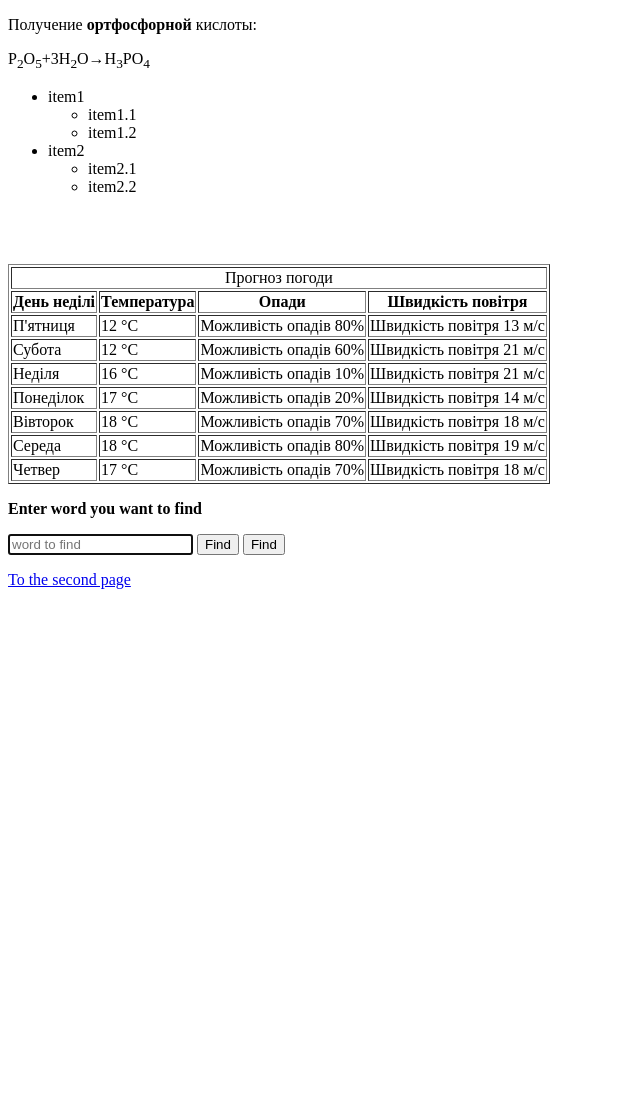
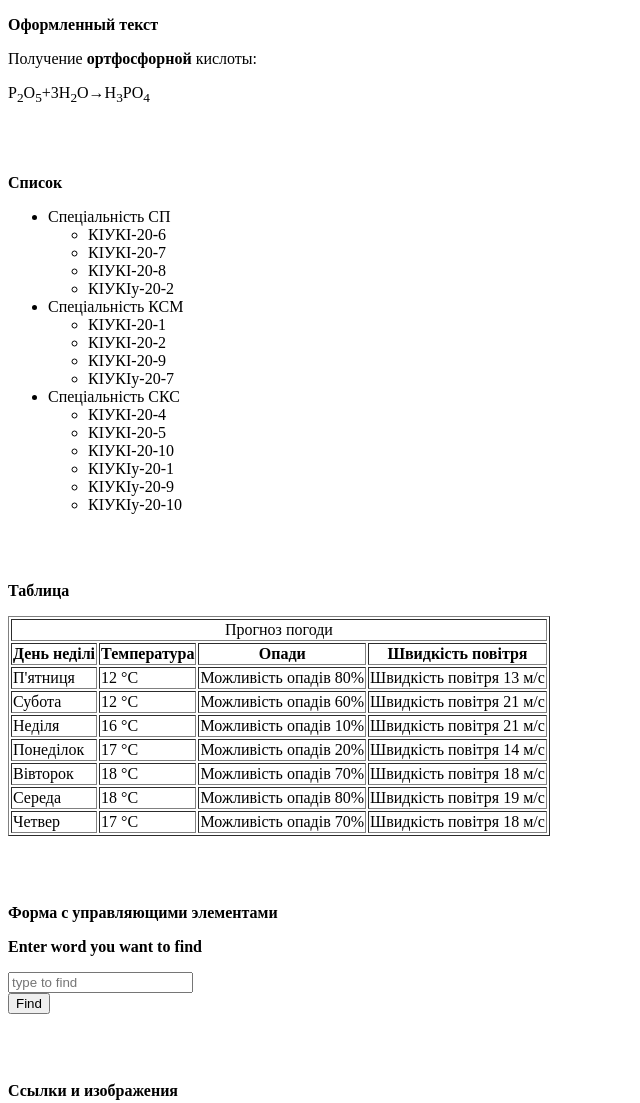
Before and after one commit to Chertanov/Laboratorna1, a plain HTML site: page index.html in a window 1280 px wide. Shown: the top 1103 px of the page, without its empty margins (0-640 px from the left). Before the commit the page ends 800 px from the top, so only its background shows below. Drawn offline with Linux system fonts and the light colour scheme.

Commit message:
content change

```diff
--- a/index.html
+++ b/index.html
@@ -6,26 +6,45 @@
     <title>LB1</title>
 </head>
 <body>
+    <p><b>Оформленный текст</b></p>
     <p>Получение <b>ортфосфорной</b> кислоты:</p>
     <p>P<sub>2</sub>O<sub>5</sub>+3H<sub>2</sub>O&#8594;H<sub>3</sub>PO<sub>4</sub></p>
+    <br>
+    <br>
+    <p><b>Список</b></p>
     <p>
         <ul>
-            <li>item1
+            <li>Спеціальність СП
                 <ul>
-                    <li>item1.1</li>
-                    <li>item1.2</li>
+                    <li>КІУКІ-20-6</li>
+                    <li>КІУКІ-20-7</li>
+                    <li>КІУКІ-20-8</li>
+                    <li>КІУКІу-20-2</li>
                 </ul>
             </li>
-            <li>item2
+            <li>Спеціальність КСМ
                 <ul>
-                    <li>item2.1</li>
-                    <li>item2.2</li>
+                    <li>КІУКІ-20-1</li>
+                    <li>КІУКІ-20-2</li>
+                    <li>КІУКІ-20-9</li>
+                    <li>КІУКІу-20-7</li>
+                </ul>
+            </li>
+            <li>Спеціальність СКС
+                <ul>
+                    <li>КІУКІ-20-4</li>
+                    <li>КІУКІ-20-5</li>
+                    <li>КІУКІ-20-10</li>
+                    <li>КІУКІу-20-1</li>
+                    <li>КІУКІу-20-9</li>
+                    <li>КІУКІу-20-10</li>
                 </ul>
             </li>
         </ul>
     </p>
     <br>
     <br>
+    <p><b>Таблица</b></p>
     <p>
         <table border = "1">
             <tr>
@@ -81,13 +100,18 @@
             </tr>
         </table>
     </p>
+    <br>
+    <br>
+    <p><b>Форма с управляющими элементами</b></p>
     <p>
         <b>Enter word you want to find</b>
-        <form target = "_self">
-        <input name="word_to_find" type = "search" maxlength = "10" placeholder="word to find" required autofocus>
-        <button>Find</button>
+        <form>
+        <input name="word_to_find" type = "search" placeholder="type to find">
+        <br>
         <input value = "Find" type = "submit">
     </form></p>
+    <br><br>
+    <p><b>Ссылки и изображения</b></p>
     <p><a href = "secondpage.html">To the second page</a></p>
 </body>
 </html>
```
